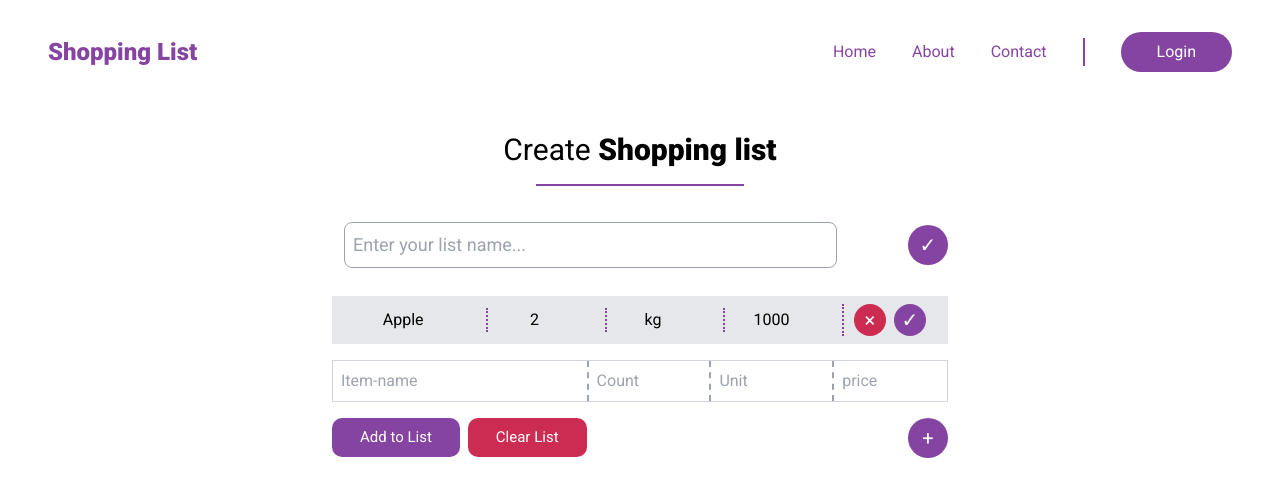
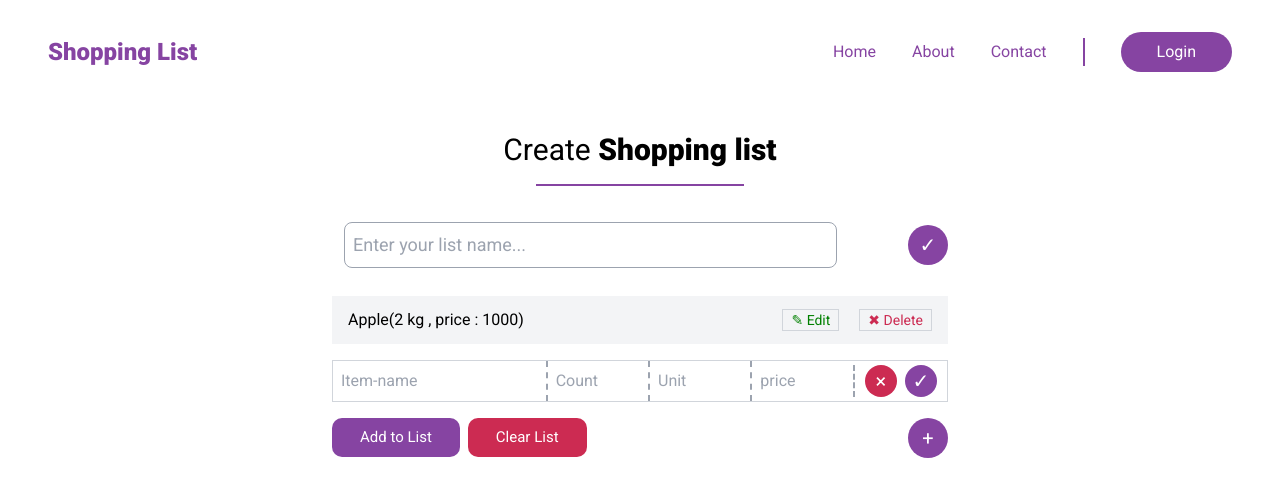
Before and after one commit to Mirwais01/shopping-list, a React (Create React App) app: page /CreateList in a window 1280 px wide. Shown: the top 496 px of the page. Built offline with nearby package versions, Linux system fonts and the light colour scheme.

Commit message:
ui createList is completed

```diff
--- a/src/components/CreateList.jsx
+++ b/src/components/CreateList.jsx
@@ -1,4 +1,4 @@
-import { useState } from "react";
+import { useEffect, useState } from "react";
 import Navigation from "./Navigation";
 
 const myList = [
@@ -18,31 +18,19 @@ const myList = [
 
 export default function CreateList() {
   const [items, setItems] = useState(myList);
-  const [name, setName] = useState("");
-  const [quantity, setQuantity] = useState("");
-  const [unit, setUnit] = useState("");
-  const [price, setPrice] = useState("");
+  // const [newItems, setnewItemsCount] = useState([]);
 
   function handleSubmit(e) {
     e.preventDefault();
-    if (!name || !quantity) return;
-
-    const newItem = {
-      name,
-      quantity,
-      unit,
-      price,
-      checked: false,
-    };
-    addItem(newItem);
   }
 
   function addItem(newItem) {
     setItems([...items, newItem]);
-    setName("");
-    setQuantity(0);
-    setPrice(0);
   }
+
+  // function handleItemsCount() {
+  //   setnewItemsCount(newIte);
+  // }
 
   function clearList() {
     window.confirm("Are you sure to clear the list?") && setItems([]);
@@ -66,7 +54,54 @@ export default function CreateList() {
               <List items={items} />
             </div>
             {/* input of add item */}
-            <div className="grid grid-cols-5 mx-3 space-x-2 divide-x-2 divide-dashed divide-gray-400 border border-gray-300">
+            <GiveItem addItem={addItem} />
+
+            <div className="flex justify-between mx-3">
+              <div className="space-x-2">
+                <Button clickOn={handleSubmit} bgColor={"#8644A2"}>
+                  Add to List
+                </Button>
+                <Button clickOn={clearList} bgColor={"#CC2B52"}>
+                  Clear List
+                </Button>
+              </div>
+              <PlusBtn bgColor={"#8644A2"}>&#43;</PlusBtn>
+            </div>
+          </div>
+        </form>
+      </div>
+    </div>
+  );
+}
+
+function GiveItem({ addItem }) {
+  const [name, setName] = useState("");
+  const [quantity, setQuantity] = useState("");
+  const [unit, setUnit] = useState("");
+  const [price, setPrice] = useState("");
+
+  function handleAddItem(e) {
+    e.preventDefault();
+    if (!name || !quantity) return;
+
+    const newItem = {
+      name,
+      quantity,
+      unit,
+      price,
+      checked: false,
+    };
+    addItem(newItem);
+    setName("");
+    setQuantity(0);
+    setPrice(0);
+  }
+
+  return (
+    <form
+      onSubmit={(e) => handleAddItem(e)}
+      className="grid grid-cols-6 items-center mx-3 space-x-2 divide-x-2 divide-dashed divide-gray-400 border border-gray-300"
+    >
       <input
         value={name}
         onChange={(e) => setName(e.target.value)}
@@ -95,23 +130,11 @@ export default function CreateList() {
         className="py-2 input-createlist px-2"
         placeholder="price"
       />
-            </div>
-
-            <div className="flex justify-between mx-3">
-              <div className="space-x-2">
-                <Button clickOn={handleSubmit} bgColor={"#8644A2"}>
-                  Add to List
-                </Button>
-                <Button clickOn={clearList} bgColor={"#CC2B52"}>
-                  Clear List
-                </Button>
-              </div>
-              <PlusBtn bgColor={"#8644A2"}>&#43;</PlusBtn>
-            </div>
-          </div>
+      <span>
+        <EditItemBtn bgColor={"#CC2B52"}>&#215;</EditItemBtn>
+        <EditItemBtn bgColor={"#8644A2"}>&#10003;</EditItemBtn>
+      </span>
     </form>
-      </div>
-    </div>
   );
 }
 
@@ -127,15 +150,14 @@ function List({ items }) {
 
 function ListItem({ item }) {
   return (
-    <li className="grid grid-cols-5 items-center mx-3 bg-gray-200 divide-dotted divide-x-2 divide-darkViolet space-x-6 px-3 py-2">
-      <span>{item.name}</span>
-      <span>{item.quantity}</span>
-      <span>{item.unit}</span>
-      <span>{item.price}</span>
-      <span>
-        <EditItemBtn bgColor={"#CC2B52"}>&#215;</EditItemBtn>
-        <EditItemBtn bgColor={"#8644A2"}>&#10003;</EditItemBtn>
-      </span>
+    <li className="flex justify-between px-4 mx-3 bg-gray-100 py-3">
+      <p>
+        {item.name}({item.quantity} {item.unit} , price : {item.price})
+      </p>
+      <div className="space-x-4">
+        <EditListItemBtn color={"green"}>&#9998; Edit</EditListItemBtn>
+        <EditListItemBtn color={"#CC2B52"}>&#10006; Delete</EditListItemBtn>
+      </div>
     </li>
   );
 }
@@ -216,3 +238,15 @@ function EditItemBtn({ children, clickOn, bgColor }) {
     </button>
   );
 }
+
+function EditListItemBtn({ children, clickOn, color }) {
+  return (
+    <button
+      onClick={(e) => clickOn(e)}
+      style={{ color: `${color}` }}
+      className="mx-1 px-2 text-sm border border-gray-300"
+    >
+      {children}
+    </button>
+  );
+}
```
Lines whose indentation alone changed are shown as unchanged.
